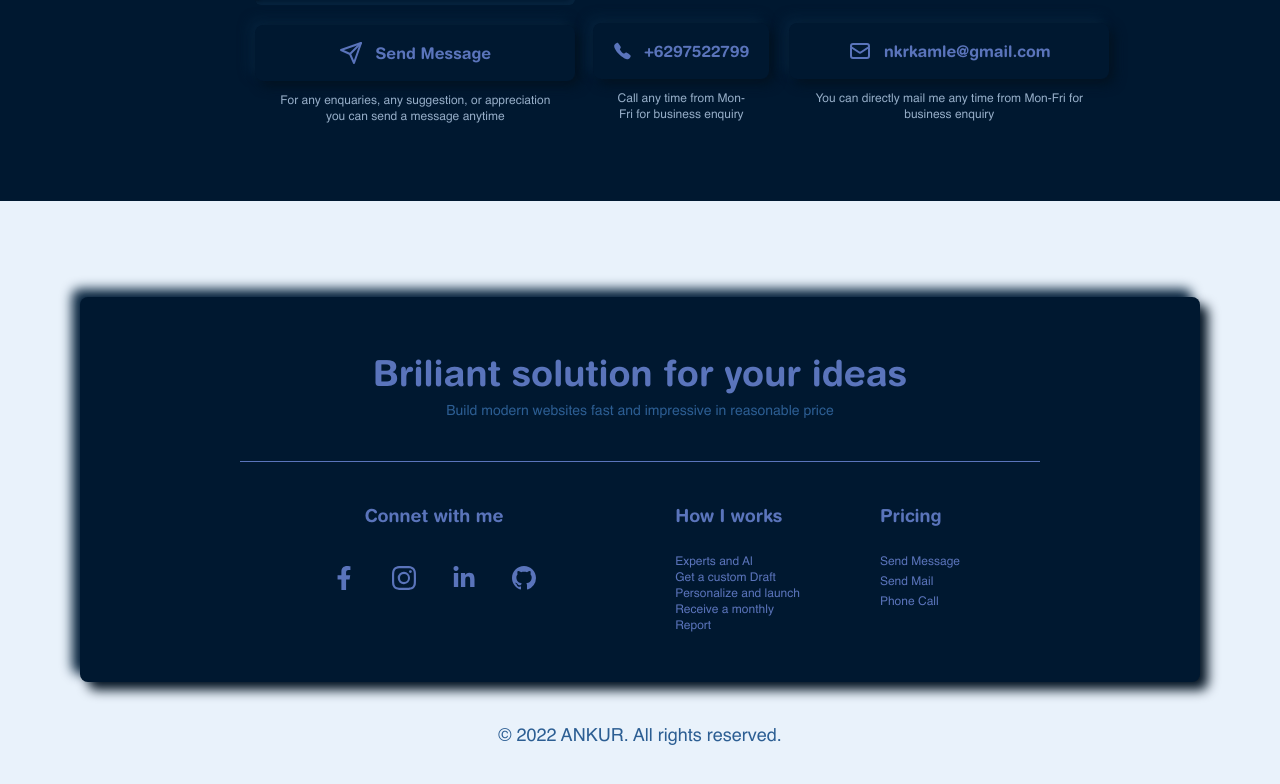
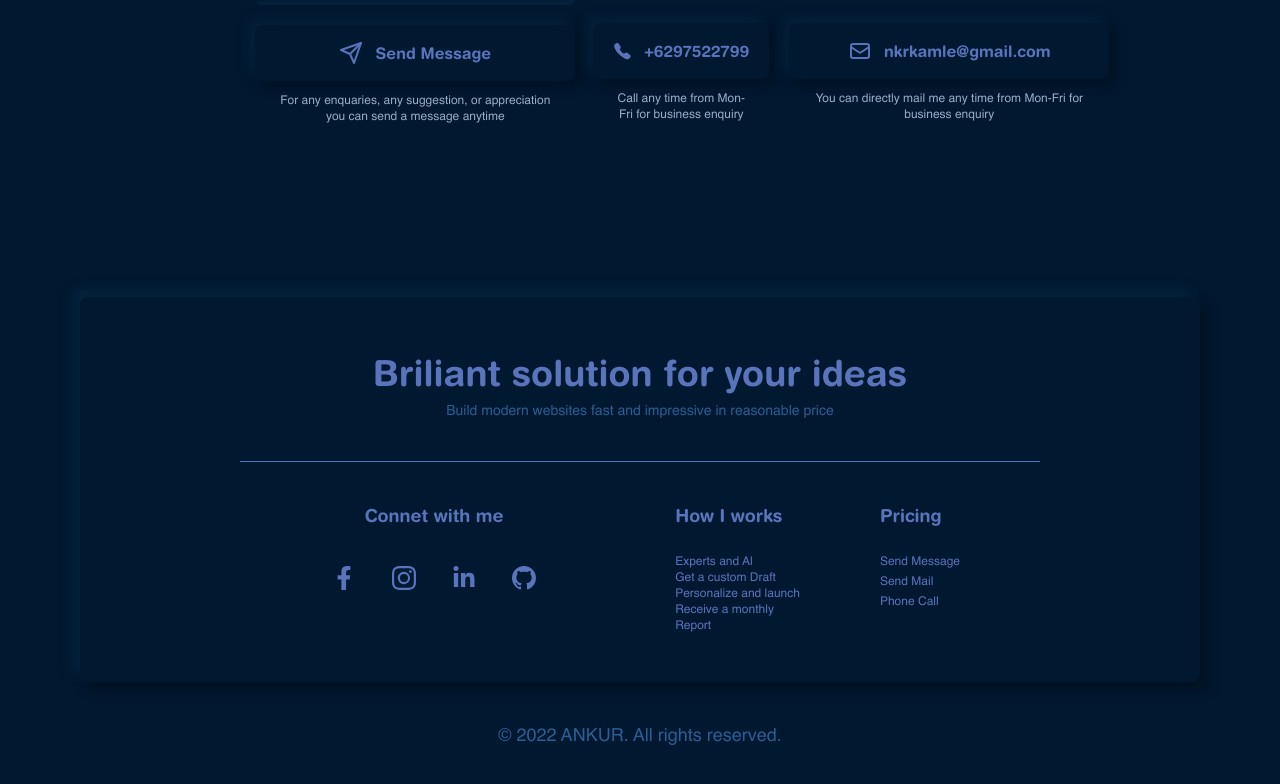
Before and after one commit to NabankurKamle/Portfolio-demo, a React (Create React App) app: page / in a window 1280 px wide. Shown: the part 4060-4844 px from the top of the page. Built offline with nearby package versions, Linux system fonts and the light colour scheme.

Commit message:
Fix footer

```diff
--- a/src/components/Footer.jsx
+++ b/src/components/Footer.jsx
@@ -8,7 +8,7 @@ const Footer = ({ darkmode }) => {
       id="footer"
       className={`${
         darkmode ? "bg-dark" : "bg-light"
-      } px-10 sm:px-20 bg-light pb-10 pt-24`}
+      } px-10 sm:px-20 pb-10 pt-24`}
     >
       <div
         className={`${
```
